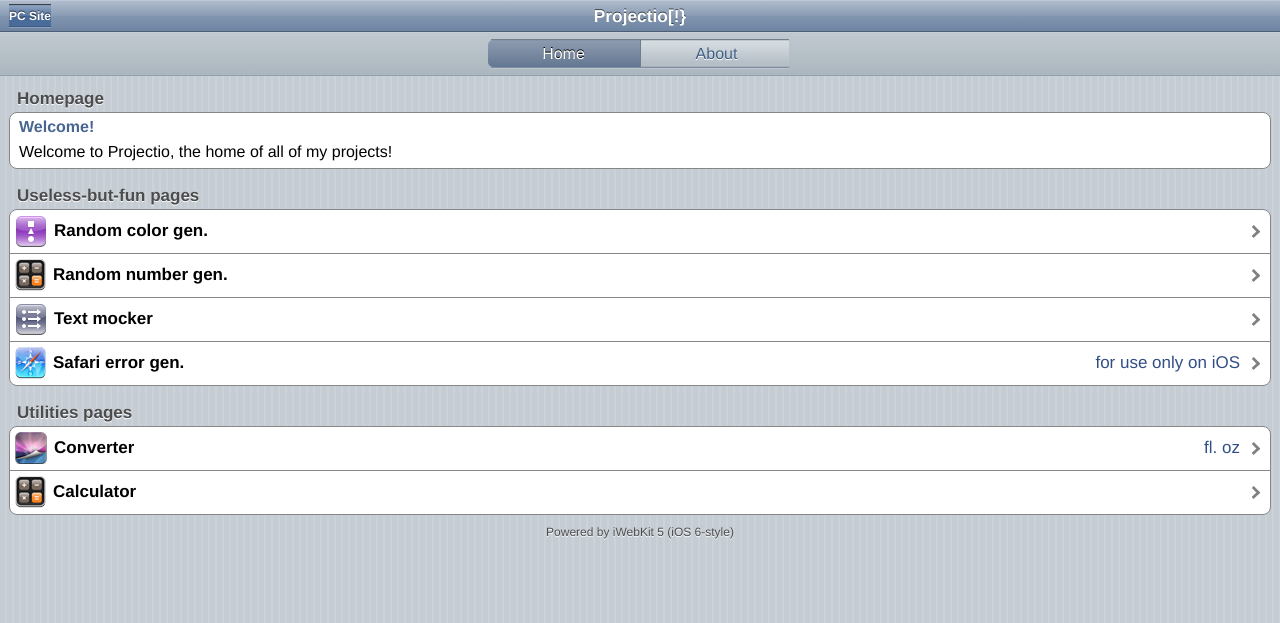
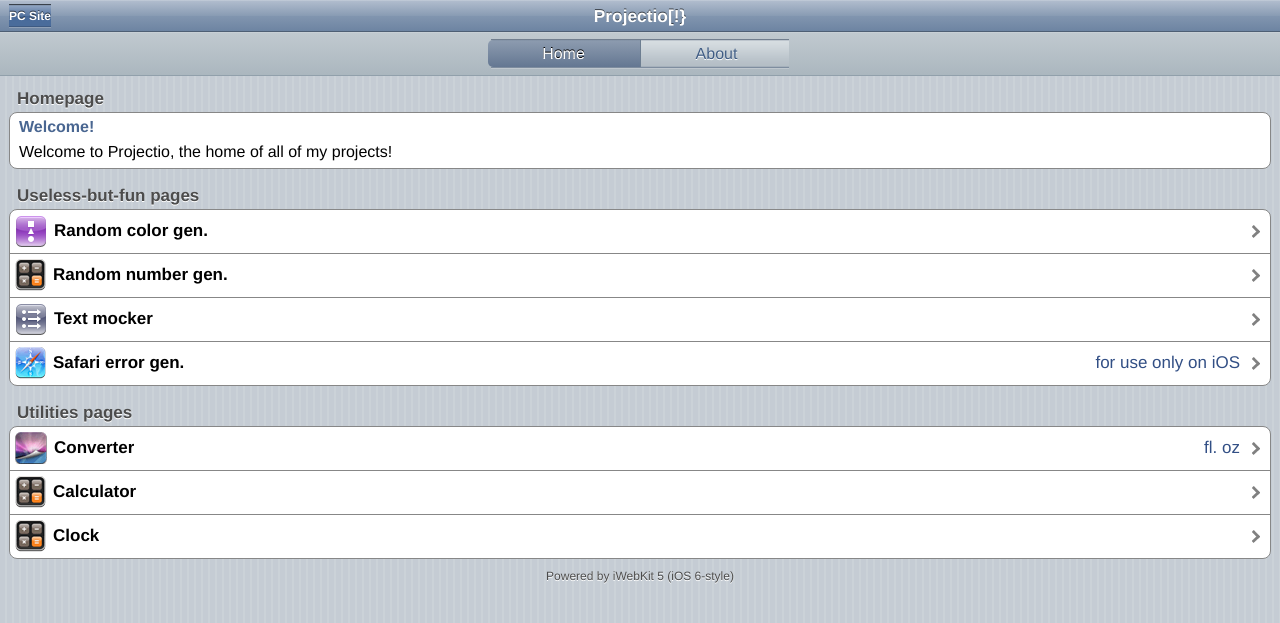
Before and after one commit to Samplasion/samplasion.github.iold, a Jekyll site: the page m/index.html, which Jekyll copies as it is, in a window 1280 px wide. Shown: the top 623 px of the page. Built offline with Jekyll 4.4.1, drawn with Linux system fonts in a browser that asks for light colours.

Commit message:
Update index.html

```diff
--- a/m/index.html
+++ b/m/index.html
@@ -53,6 +53,8 @@
 		<img alt="numb" src="thumbs/plugin.png"><span class="name">Converter</span><span class="comment">fl. oz</span><span class="arrow"></span></a></li>
 	  	<li class="menu"><a href="calc.html">
 		<img alt="numb" src="thumbs/calculator.png"><span class="name">Calculator</span><span class="arrow"></span></a></li>
+     <li class="menu"><a href="clock.html">
+		<img alt="numb" src="thumbs/calculator.png"><span class="name">Clock</span><span class="arrow"></span></a></li>
 
 	</ul>
 <div id="footer">
```
